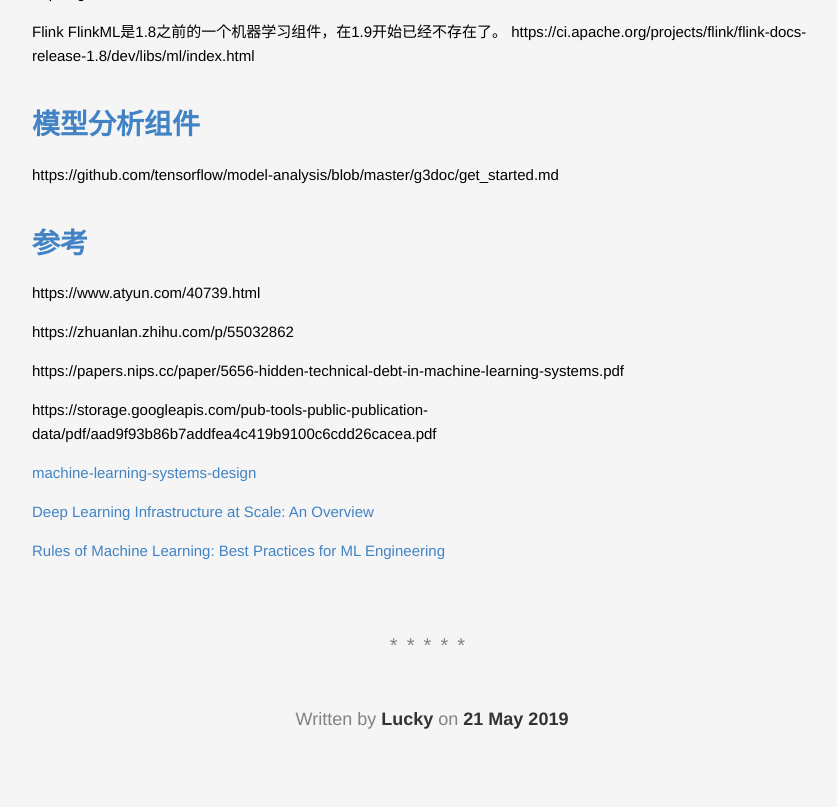
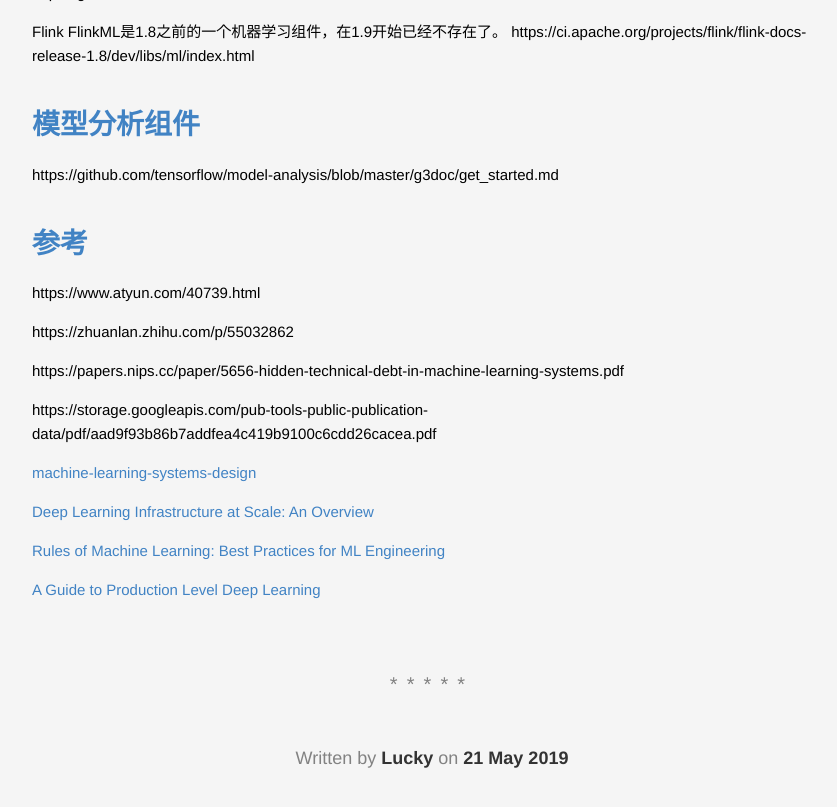
Before and after one commit to lucky521/blog, a Jekyll site: the page built from _posts/ml/2019-05-21-ML-System.markdown, in a window 1280 px wide and 900 px high, scrolled down 5129 px. Shown: the top 807 px of the window, without its empty margins (208-1045 px from the left). Built offline with Jekyll 4.4.1, drawn with Linux system fonts in a browser that asks for light colours.

Commit message:
Update 2019-05-21-ML-System.markdown

```diff
--- a/_posts/ml/2019-05-21-ML-System.markdown
+++ b/_posts/ml/2019-05-21-ML-System.markdown
@@ -213,3 +213,5 @@
 [Deep Learning Infrastructure at Scale: An Overview](https://mlconf.com/blog/deep-learning-infrastructure-at-scale-an-overview/)
 
 [Rules of Machine Learning: Best Practices for ML Engineering](http://martin.zinkevich.org/rules_of_ml/rules_of_ml.pdf)
+
+[A Guide to Production Level Deep Learning](https://github.com/alirezadir/Production-Level-Deep-Learning)
```
